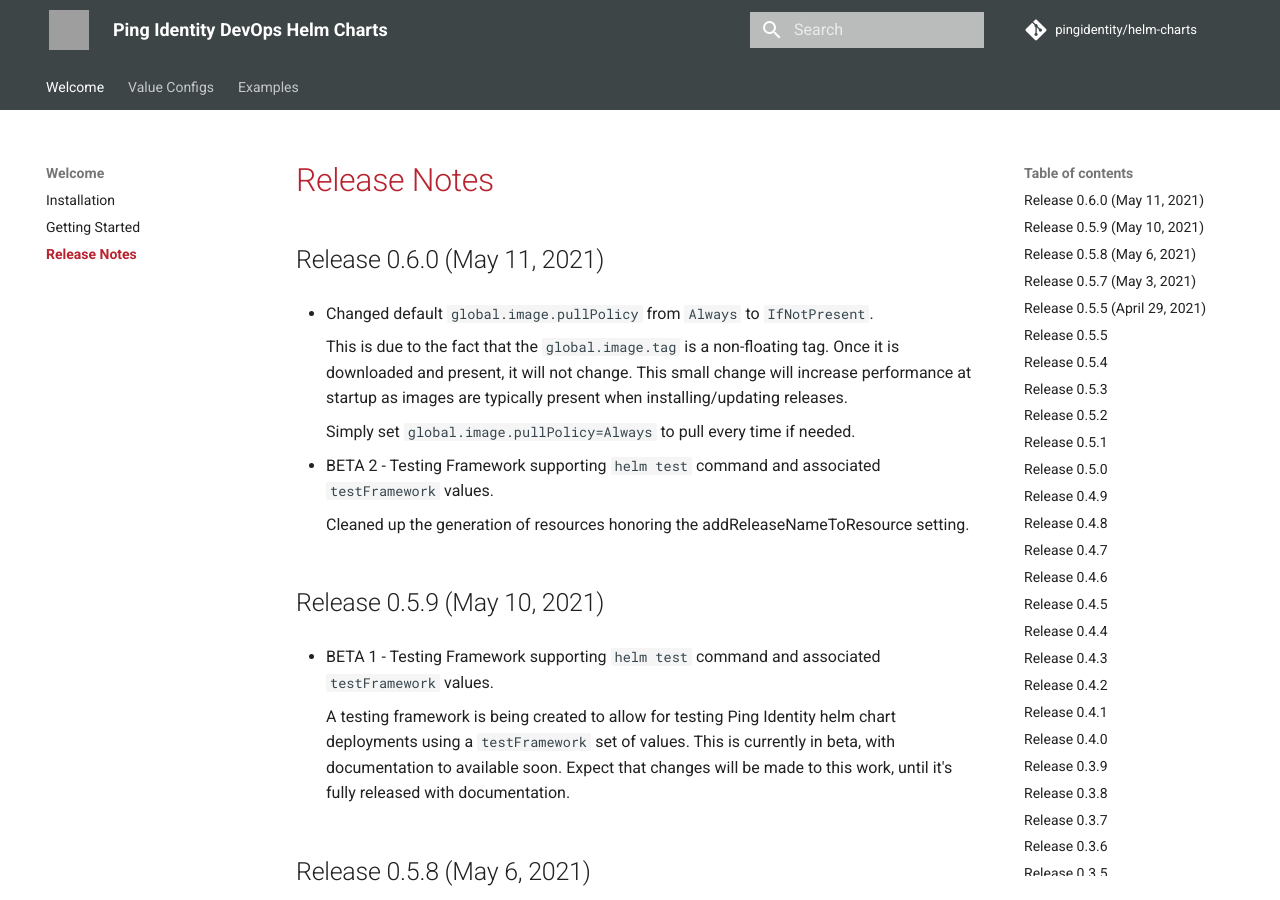
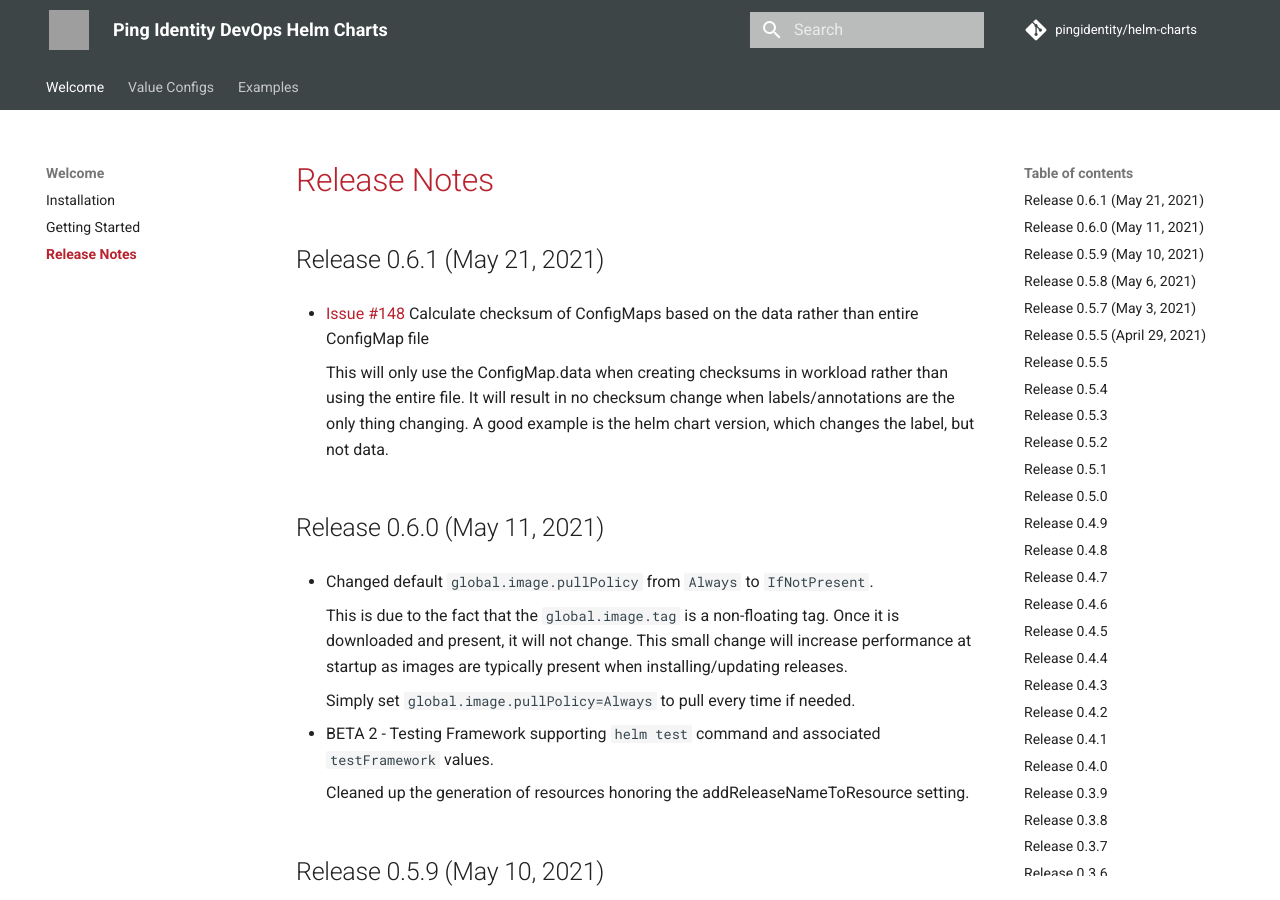
Before and after one commit to pingidentity/helm-charts, an MkDocs documentation site: the page built from docs/release-notes.md, in a window 1280 px wide and 900 px high. Built offline with MkDocs 1.6.1 and Material for MkDocs 9.7.7, drawn with Linux system fonts in a browser that asks for light colours; comment, search, counter and statistics services are not loaded; grey boxes are pictures that could not be loaded.

Commit message:
Resolving Issue #148. Changing checksum calculation

```diff
--- a/docs/release-notes.md
+++ b/docs/release-notes.md
@@ -1,4 +1,14 @@
 # Release Notes
+
+
+## Release 0.6.1 (May 21, 2021)
+
+* [Issue #148](https://github.com/pingidentity/helm-charts/issues/148) Calculate checksum of ConfigMaps based
+  on the data rather than entire ConfigMap file
+
+    This will only use the ConfigMap.data when creating checksums in workload rather than using the
+    entire file.  It will result in no checksum change when labels/annotations are the only thing changing.
+    A good example is the helm chart version, which changes the label, but not data.
 
 ## Release 0.6.0 (May 11, 2021)
 
```
Also changed, not shown: 2 other files.
